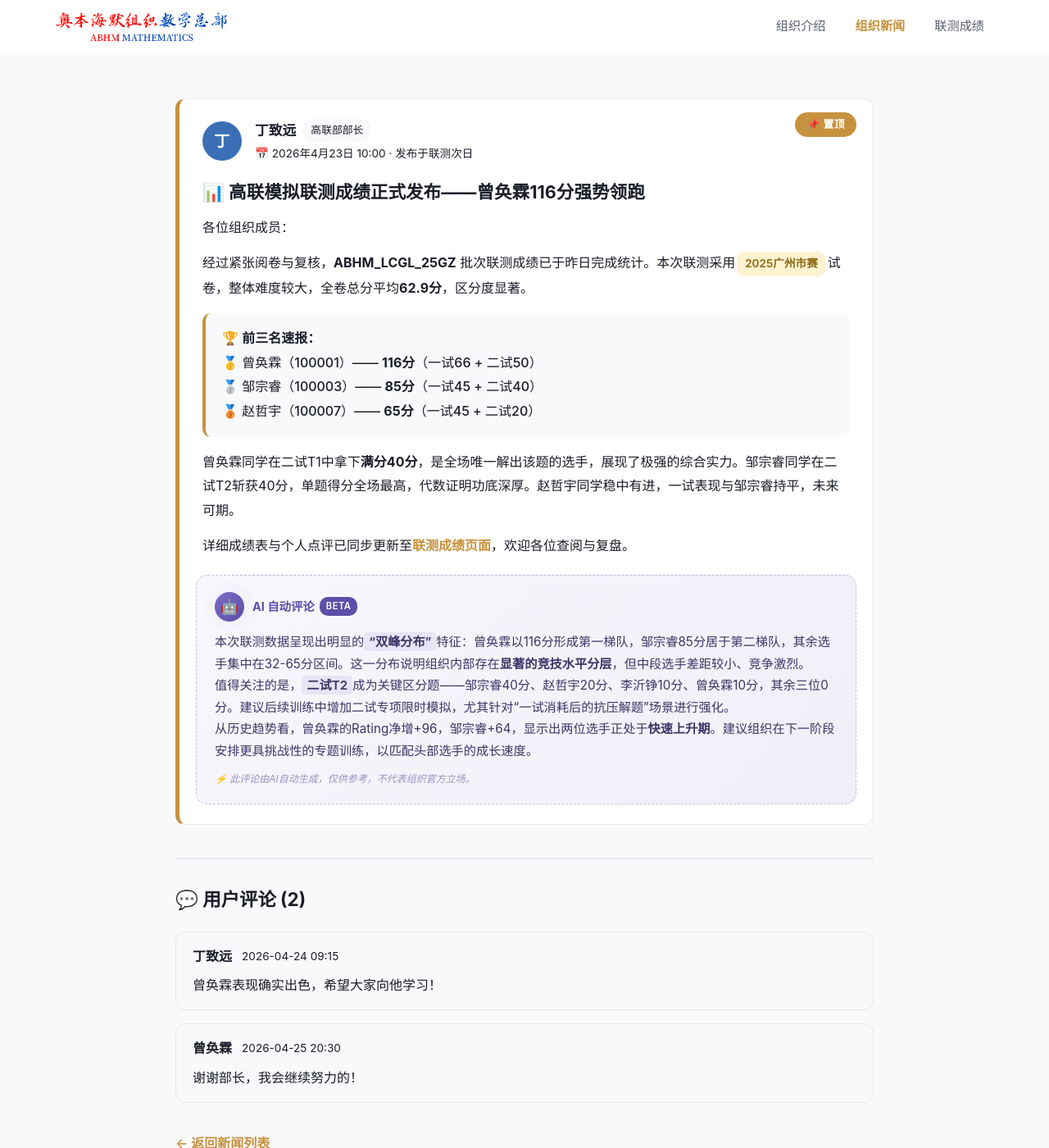
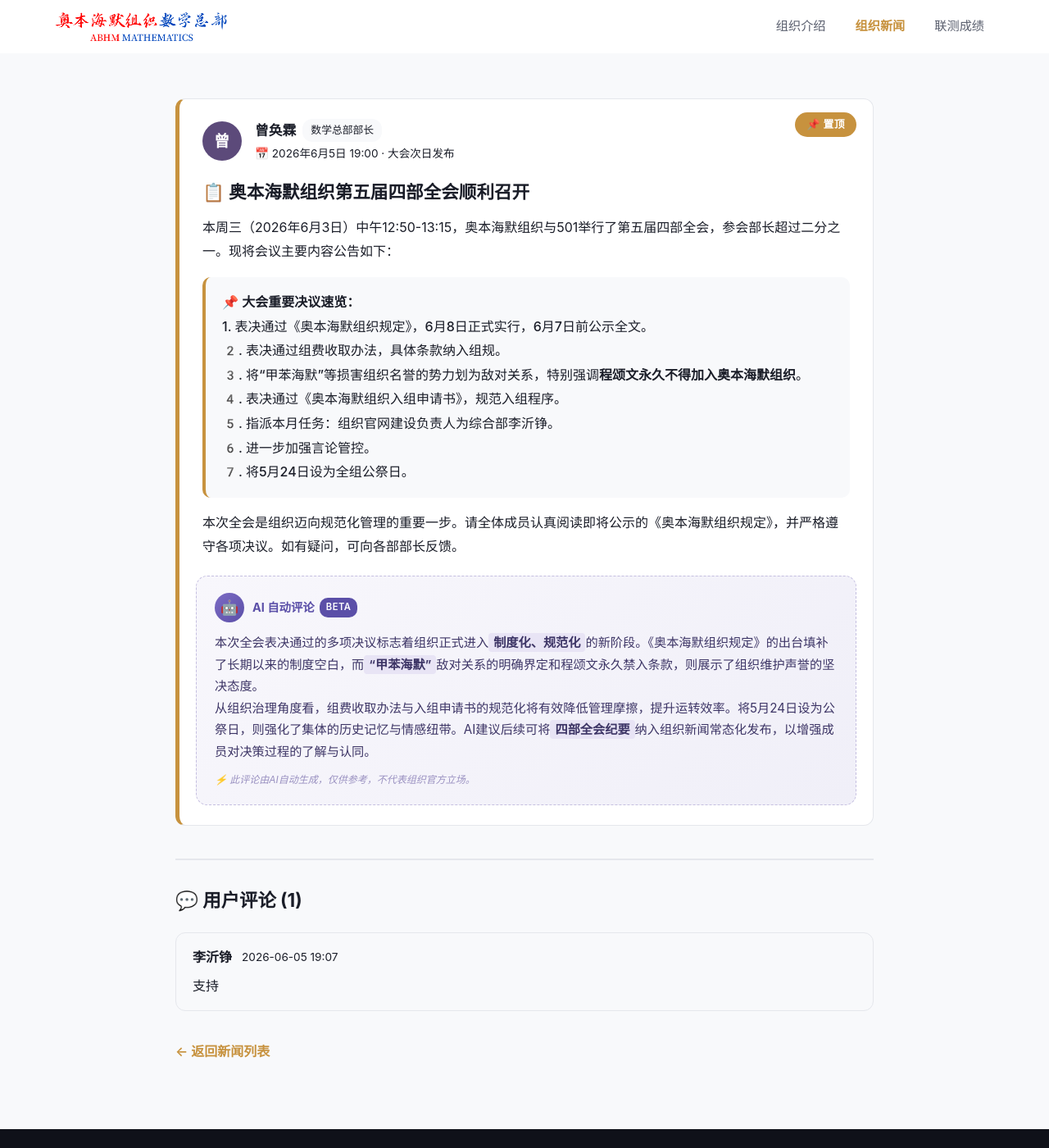
Before and after one commit to StrawberryMilkA/strawberrymilka.github.io, a Jekyll site: the page built from _news/2026-06-05-fourth-plenary.md, in a window 1280 px wide and 1400 px high. Shown: the whole window at 82% size. Built offline with Jekyll 4.4.1, drawn with Linux system fonts in a browser that asks for light colours.

Commit message:
add real news

```diff
--- a/_data/news_comments.json
+++ b/_data/news_comments.json
@@ -3,38 +3,9 @@
       "news_id": 1,
       "comments": [
         {
-          "author": "丁致远",
-          "date": "2026-04-24 09:15",
-          "content": "曾奂霖表现确实出色，希望大家向他学习！"
-        },
-        {
-          "author": "曾奂霖",
-          "date": "2026-04-25 20:30",
-          "content": "谢谢部长，我会继续努力的！"
-        }
-      ]
-    },
-    {
-      "news_id": 2,
-      "comments": [
-        {
-          "author": "何慕",
-          "date": "2026-03-04 11:00",
-          "content": "不忘初心，方得始终。共勉！"
-        }
-      ]
-    },
-    {
-      "news_id": 3,
-      "comments": []
-    },
-    {
-      "news_id": 4,
-      "comments": [
-        {
-          "author": "赵哲宇",
-          "date": "2026-05-06 08:45",
-          "content": "训练计划很充实，一定认真执行！"
+          "author": "李沂铮",
+          "date": "2026-06-05 19:07",
+          "content": "支持"
         }
       ]
     }
--- a/_news/2026-04-23-gaolian-results.md
+++ /dev/null
@@ -1,35 +0,0 @@
----
-news_id: 1
-pinned: true
-categories: ["announcement"]
-active_nav: news
-publisher:
-  name: "丁致远"
-  role: "高联部部长"
-  avatar: "丁"
-  dept_class: "dept-gaolian"
-date: 2026-04-23 10:00
-date_note: "发布于联测次日"
-title: "📊 高联模拟联测成绩正式发布——曾奂霖116分强势领跑"
-ai_review:
-  body: "<p>本次联测数据呈现出明显的<span class=\"ai-highlight\">“双峰分布”</span>特征：曾奂霖以116分形成第一梯队，邹宗睿85分居于第二梯队，其余选手集中在32-65分区间。这一分布说明组织内部存在<strong>显著的竞技水平分层</strong>，但中段选手差距较小、竞争激烈。</p><p>值得关注的是，<span class=\"ai-highlight\">二试T2</span>成为关键区分题——邹宗睿40分、赵哲宇20分、李沂铮10分、曾奂霖10分，其余三位0分。建议后续训练中增加二试专项限时模拟，尤其针对“一试消耗后的抗压解题”场景进行强化。</p><p>从历史趋势看，曾奂霖的Rating净增+96，邹宗睿+64，显示出两位选手正处于<strong>快速上升期</strong>。建议组织在下一阶段安排更具挑战性的专题训练，以匹配头部选手的成长速度。</p>"
-layout: news
-permalink: /news/1
-extra_head: '<link rel="stylesheet" href="/assets/css/news.css">'
-extra_scripts: '<script src="/assets/js/news.js"></script>'
----
-
-各位组织成员：
-
-经过紧张阅卷与复核，**ABHM_LCGL_25GZ** 批次联测成绩已于昨日完成统计。本次联测采用<span class="tag-inline">2025广州市赛</span>试卷，整体难度较大，全卷总分平均**62.9分**，区分度显著。
-
-<div class="highlight-box">
-🏆 <strong>前三名速报：</strong><br>
-🥇 曾奂霖（100001）—— <strong>116分</strong>（一试66 + 二试50）<br>
-🥈 邹宗睿（100003）—— <strong>85分</strong>（一试45 + 二试40）<br>
-🥉 赵哲宇（100007）—— <strong>65分</strong>（一试45 + 二试20）
-</div>
-
-曾奂霖同学在二试T1中拿下<strong>满分40分</strong>，是全场唯一解出该题的选手，展现了极强的综合实力。邹宗睿同学在二试T2斩获40分，单题得分全场最高，代数证明功底深厚。赵哲宇同学稳中有进，一试表现与邹宗睿持平，未来可期。
-
-详细成绩表与个人点评已同步更新至<a href="https://abhm.qzz.io/weekly" style="color:var(--accent);font-weight:600;">联测成绩页面</a>，欢迎各位查阅与复盘。
--- /dev/null
+++ b/_news/2026-06-05-fourth-plenary.md
@@ -0,0 +1,35 @@
+---
+news_id: 1
+pinned: true
+categories: ["announcement"]
+active_nav: news
+publisher:
+  name: "曾奂霖"
+  role: "数学总部部长"
+  avatar: "曾"
+  dept_class: "dept-math"
+date: 2026-06-05 19:00
+date_note: "大会次日发布"
+title: "📋 奥本海默组织第五届四部全会顺利召开"
+ai_review:
+  body: "<p>本次全会表决通过的多项决议标志着组织正式进入<span class=\"ai-highlight\">制度化、规范化</span>的新阶段。《奥本海默组织规定》的出台填补了长期以来的制度空白，而<span class=\"ai-highlight\">“甲苯海默”</span>敌对关系的明确界定和程颂文永久禁入条款，则展示了组织维护声誉的坚决态度。</p><p>从组织治理角度看，组费收取办法与入组申请书的规范化将有效降低管理摩擦，提升运转效率。将5月24日设为公祭日，则强化了集体的历史记忆与情感纽带。AI建议后续可将<span class=\"ai-highlight\">四部全会纪要</span>纳入组织新闻常态化发布，以增强成员对决策过程的了解与认同。</p>"
+layout: news
+permalink: /news/1
+extra_head: '<link rel="stylesheet" href="/assets/css/news.css">'
+extra_scripts: '<script src="/assets/js/news.js"></script>'
+---
+
+本周三（2026年6月3日）中午12:50-13:15，奥本海默组织与501举行了第五届四部全会，参会部长超过二分之一。现将会议主要内容公告如下：
+
+<div class="highlight-box">
+📌 <strong>大会重要决议速览：</strong><br>
+1. 表决通过《奥本海默组织规定》，6月8日正式实行，6月7日前公示全文。<br>
+2️. 表决通过组费收取办法，具体条款纳入组规。<br>
+3️. 将“甲苯海默”等损害组织名誉的势力划为敌对关系，特别强调<strong>程颂文永久不得加入奥本海默组织</strong>。<br>
+4️. 表决通过《奥本海默组织入组申请书》，规范入组程序。<br>
+5️. 指派本月任务：组织官网建设负责人为综合部李沂铮。<br>
+6️. 进一步加强言论管控。<br>
+7️. 将5月24日设为全组公祭日。
+</div>
+
+本次全会是组织迈向规范化管理的重要一步。请全体成员认真阅读即将公示的《奥本海默组织规定》，并严格遵守各项决议。如有疑问，可向各部部长反馈。
```
Also changed, not shown: _news/2026-03-03-anniversary.md (deleted, +0 -32 lines), _news/2026-04-10-collaboration.md (deleted, +0 -35 lines), _news/2026-05-05-training-plan.md (deleted, +0 -37 lines).
